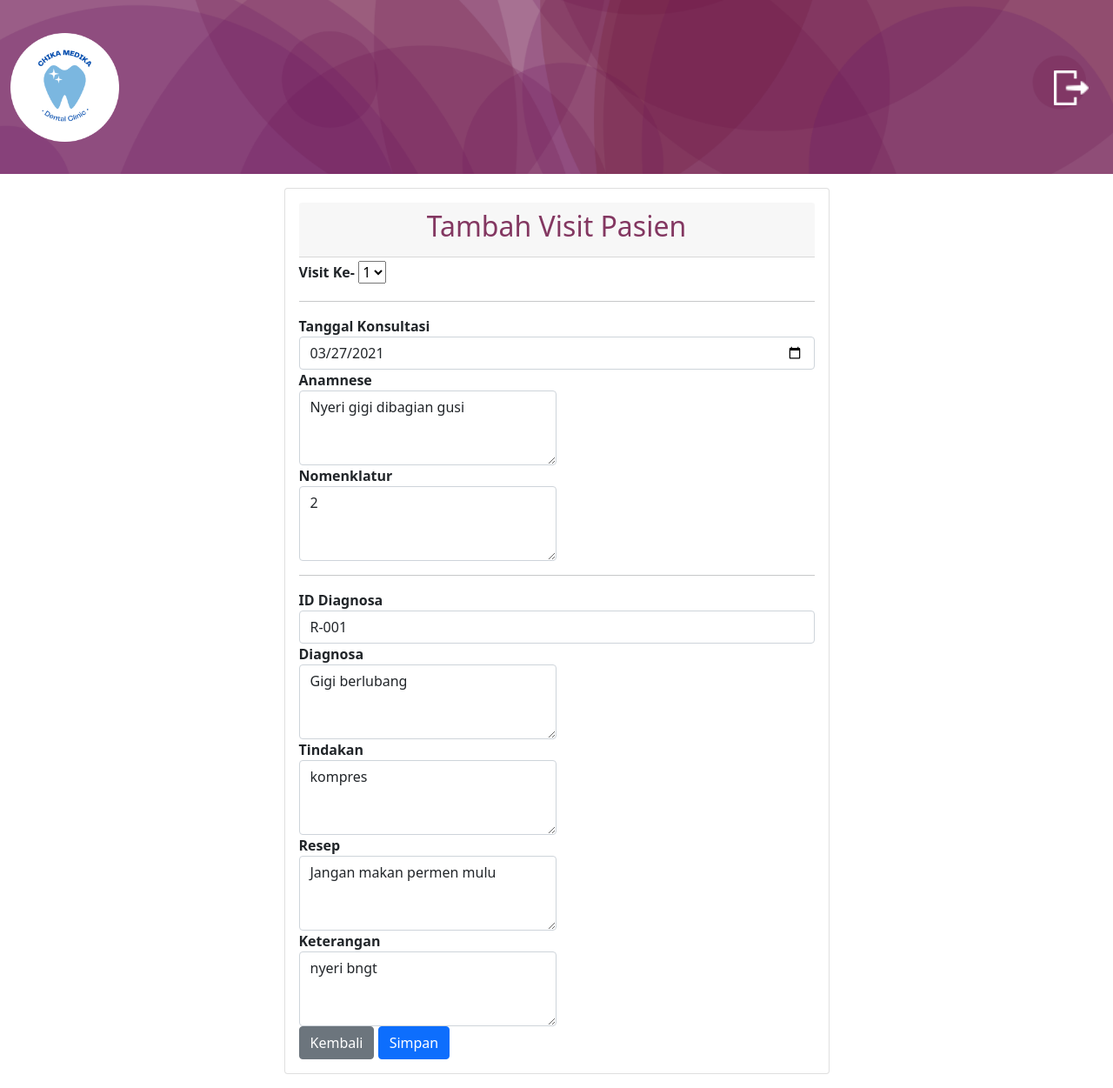
After one commit to aliefardhi/Sistem-Pendataan-Pasien-Chika-Medika, a CodeIgniter app: page /chikamedika/home/visit/1 in a window 1280 px wide. The commit adds this page. Shown: the whole page at 87% size. Run offline with CodeIgniter, Linux system fonts and the light colour scheme; data comes from the database, SQL or seed files in the repository; some libraries are stand-ins or nearby versions.

Commit message:
added view tambah visit

```diff
--- a/application/controllers/Home.php
+++ b/application/controllers/Home.php
@@ -161,4 +161,14 @@ class Home extends CI_Controller{
         redirect('home/detail/'.$idPasien);
     }
 
+    public function visit($id_pasien){
+        $data['pasien'] = $this->m_login->getPasienId($id_pasien);
+        $data['konsultasi'] = $this->m_login->getKonsul($id_pasien);
+        $data['riwayat_pasien'] = $this->m_login->getRiwayat($id_pasien);
+
+        $this->load->view('templates/header');
+        $this->load->view('home/visit', $data);
+        $this->load->view('templates/footer');
+    }
+
 }
--- /dev/null
+++ b/application/views/Home/visit.php
@@ -0,0 +1,92 @@
+<body>
+
+    <!-- Header -->
+    <nav class="navbar navbar-dark bg-dark" style="background-image: url('/chikamedika/asset/bg.png');">
+        <div class="container-fluid">
+            <a class="navbar-brand" href="#">
+                <img src="<?= base_url(); ?>asset/logo.png" alt="logo" width="125" height="125" class="d-inline-block align-text-top">
+            </a>
+
+            <a class="navbar-brand" href="<?php echo base_url('landing/logout');?>" onclick="return confirm('Anda yakin ingin logout?');" >
+                <img src="<?= base_url(); ?>asset/icons/export.png" alt="logo" width="40" height="40" class="d-inline-block align-text-top">
+            </a>
+        </div>
+    </nav>
+    <!-- Akhir Header -->
+
+    <div class="container mb-3">
+        <div class="row mt-3 mx-auto">
+            <div class="col-md-7 mx-auto">
+                <div class="card">
+                    <div class="card-body">
+                        <div class="card-header">
+                            <h2 class="card-title text-center" style="color: #833761 ;">Tambah Visit Pasien</h2>
+                        </div>
+
+                        <form action="" method="POST">
+
+                            <label class="my-1 mr-2" for="inlineFormCustomSelectPref"><strong>Visit Ke-</strong></label>
+                            <select class="custom-select my-1 mr-sm-2" id="inlineFormCustomSelectPref">
+                                <?php foreach($konsultasi as $kon): ?>
+                                    <option><?= $konsultasi['visit']; ?></option>
+                                <?php endforeach; ?>
+                            </select>
+
+                            <hr>
+
+                            <div class="form-group">
+                                <label for="tgl_konsultasi"> <strong>Tanggal Konsultasi</strong></label>
+                                <input type="date" class="form-control" id="tgl_konsultasi" name="tgl_konsultasi" value="<?= $konsultasi['tanggal']; ?>">
+                            </div>
+
+                            <div class="form-row">
+                                <div class="form-group col-md-6">
+                                    <label for="anamnese"><strong>Anamnese</strong></label>
+                                    <textarea class="form-control" id="anamnese" name="anamnese" rows="3"><?= $konsultasi['anamnese']; ?></textarea>
+                                </div>
+
+                                <div class="form-group col-md-6">
+                                    <label for="nomenklatur"><strong>Nomenklatur</strong></label>
+                                    <textarea class="form-control" id="nomenklatur" name="nomenklatur" rows="3"><?= $konsultasi['nomenklatur']; ?></textarea>
+                                </div>
+                            </div>
+                            <hr>
+
+                            <div class="form-group">
+                                <label for="id_diagnosa"> <strong>ID Diagnosa</strong></label>
+                                <input type="text" class="form-control" id="id_diagnosa" name="id_diagnosa" value="<?= $riwayat_pasien['id_diagnosa']; ?>">
+                            </div>
+                            <div class="form-row">
+                                <div class="form-group col-md-6">
+                                    <label for="diagnosa"><strong>Diagnosa</strong></label>
+                                    <textarea class="form-control" id="diagnosa" name="diagnosa" rows="3"><?= $riwayat_pasien['diagnosa']; ?></textarea>
+                                </div>
+
+                                <div class="form-group col-md-6">
+                                    <label for="tindakan"><strong>Tindakan</strong></label>
+                                    <textarea class="form-control" id="tindakan" name="tindakan" rows="3"><?= $konsultasi['tindakan']; ?></textarea>
+                                </div>
+                            </div>
+
+                            <div class="form-row">
+                                <div class="form-group col-md-6">
+                                    <label for="resep"><strong>Resep</strong></label>
+                                    <textarea class="form-control" id="resep" name="resep" rows="3"><?= $konsultasi['resep']; ?></textarea>
+                                </div>
+
+                                <div class="form-group col-md-6">
+                                    <label for="keterangan"><strong>Keterangan</strong></label>
+                                    <textarea class="form-control" id="keterangan" name="keterangan" rows="3"><?= $konsultasi['keterangan']; ?></textarea>
+                                </div>
+                            </div>
+
+                            <button onclick="window.history.back();" type="button" class="btn btn-secondary">Kembali</button>
+
+                            <button type="submit" name="ubah" class="btn btn-primary">Simpan</button>
+
+                        </form>
+                    </div>
+                </div>
+            </div>
+        </div>
+    </div>
```
Also changed, not shown: application/views/Home/detail.php (+8 -1 lines).
